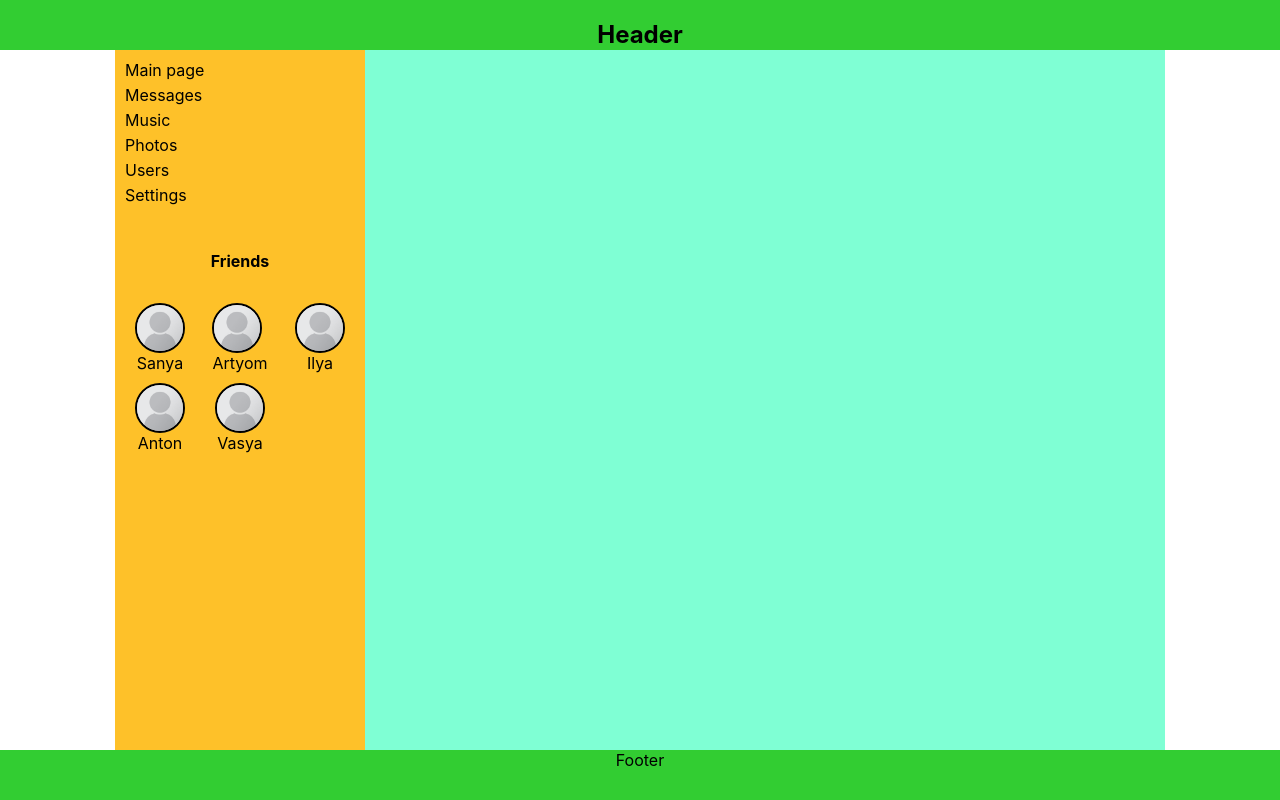
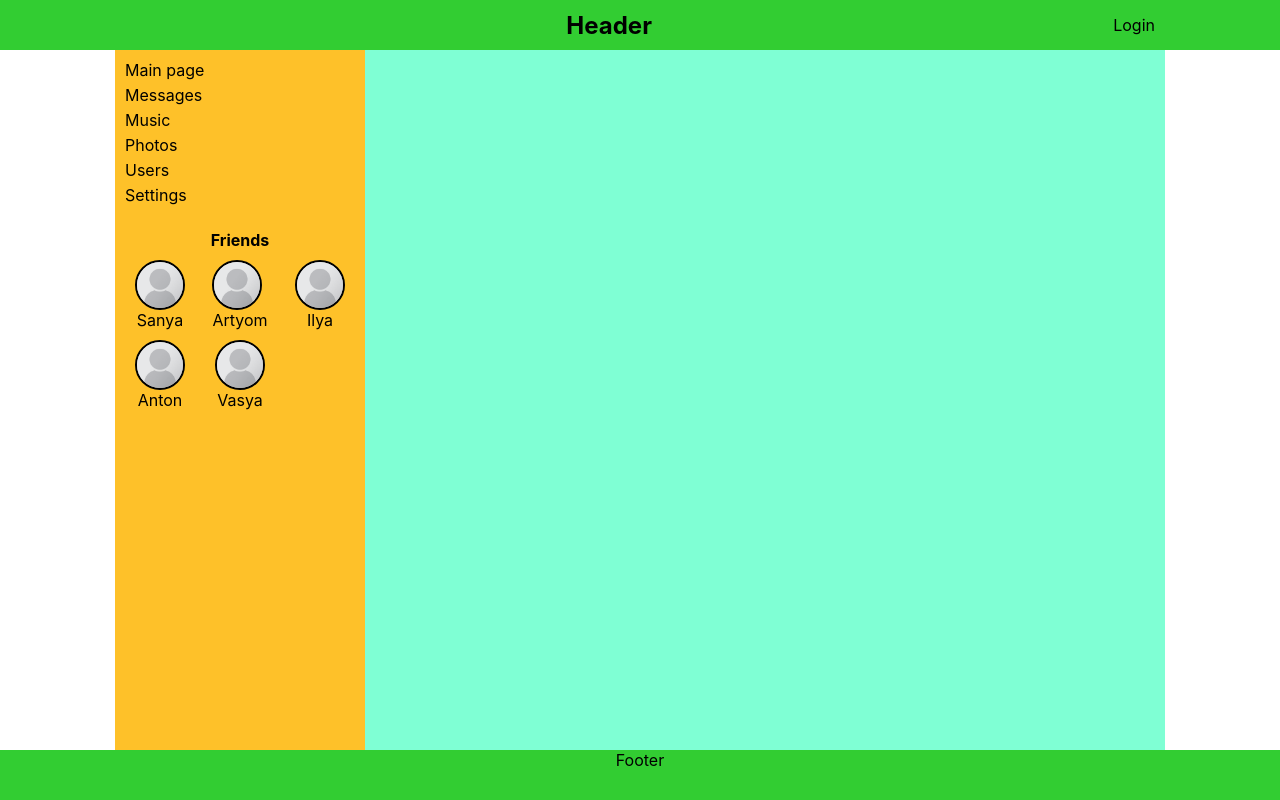
Before and after one commit to ArtyomSamsonchik/Social-network, a React (Create React App) app: page / in a window 1280 px wide. Built offline with nearby package versions, Linux system fonts and the light colour scheme.

Commit message:
Add CSS to Auth component.

```diff
--- a/src/App.module.css
+++ b/src/App.module.css
@@ -1,5 +1,11 @@
 html,
-body {
+body,
+h1,
+h2,
+h3,
+h4,
+h5,
+h6 {
     margin: 0;
     padding: 0;
 }
--- /dev/null
+++ b/src/Components/Header/Auth/Auth.module.css
@@ -0,0 +1,3 @@
+.auth {
+    padding: 0 10px;
+}
--- a/src/Components/Header/Auth/Auth.tsx
+++ b/src/Components/Header/Auth/Auth.tsx
@@ -1,9 +1,14 @@
-import React from 'react';
+import React, {FC} from 'react';
+import s from "./Auth.module.css"
 
-const Auth = () => {
+type AuthProps = {
+    userId: number | null
+}
+
+const Auth: FC<AuthProps> = (props) => {
     return (
-        <div>
-
+        <div className={s.auth}>
+            {props.userId ? "Logged in" : "Login"}
         </div>
     )
 }
--- a/src/Components/Header/Header.module.css
+++ b/src/Components/Header/Header.module.css
@@ -1,7 +1,19 @@
 .header {
+    display: grid;
+    grid-template-columns: inherit;
     grid-column: 1 / -1;
     grid-row: header;
-    /*grid-row: 1;*/
     background-color: limegreen;
     text-align: center;
 }
+
+.header .grid_item {
+    display: flex;
+    justify-content: center;
+    align-items: center;
+    grid-column: 2 / -2;
+}
+
+.header .grid_item > h2 {
+    margin: 0 auto;
+}
--- a/src/Components/Header/Header.tsx
+++ b/src/Components/Header/Header.tsx
@@ -1,9 +1,15 @@
 import React from "react";
 import s from "./Header.module.css";
+import Auth from "./Auth/Auth";
 
 
 export const Header = () => {
     return (
-        <header className={s.header}><h2>Header</h2></header>
+        <header className={s.header}>
+            <div className={s.grid_item}>
+                <h2>Header</h2>
+                <Auth userId={null}/>
+            </div>
+        </header>
     );
 };
```
